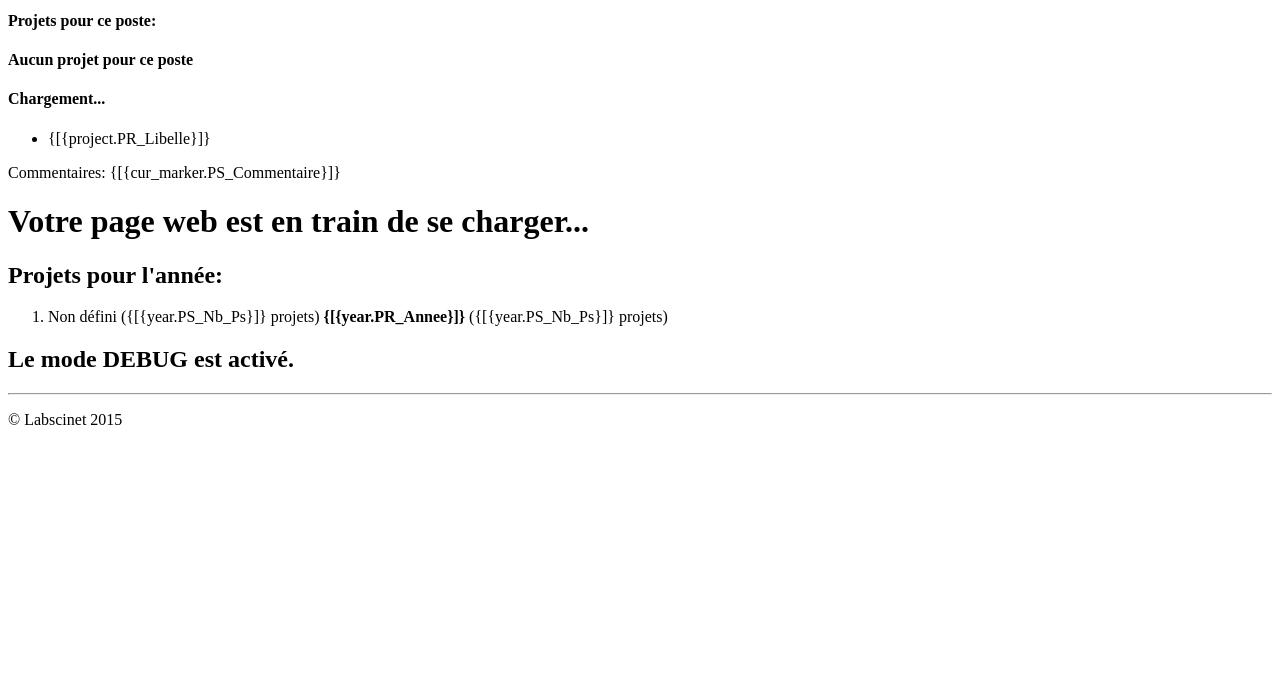
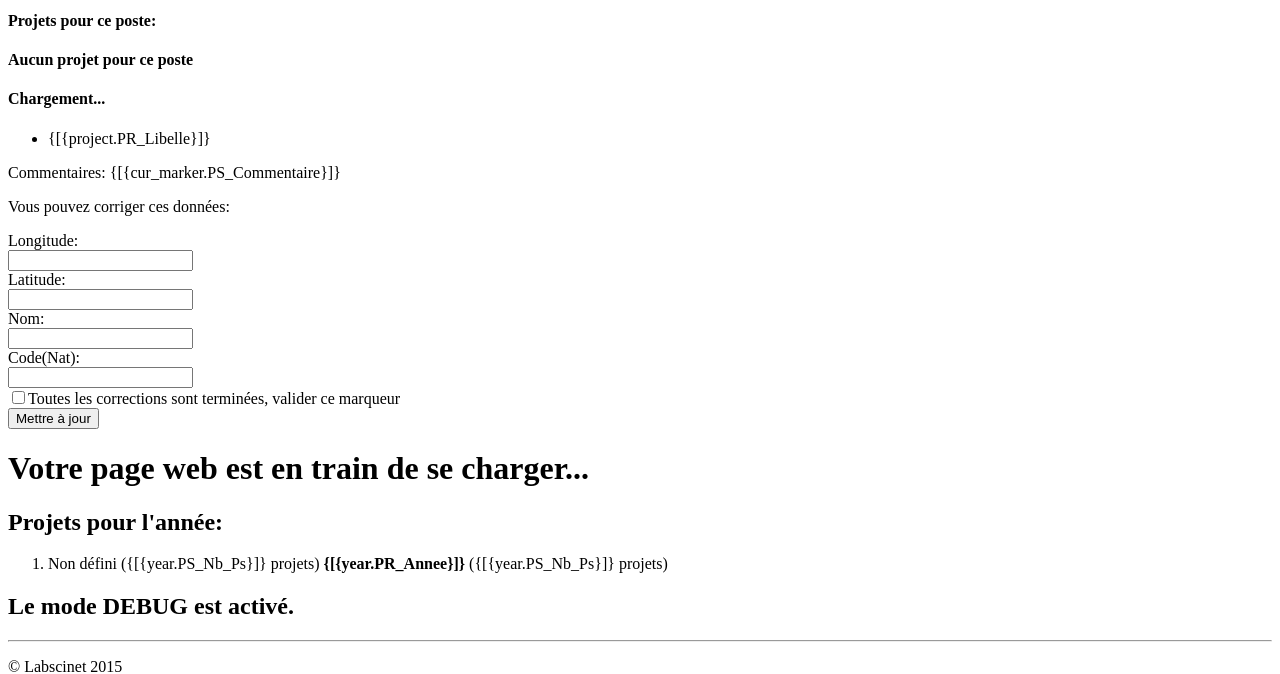
Before and after one commit to filipnovotny/psmap, a PHP site: template application/views/map.twig in a window 1280 px wide. Shown: the part 320-994 px from the top of the page. Before the commit the page ends 745 px from the top, so only its background shows below. Run offline with PHP 8.4, Linux system fonts and the light colour scheme; the template is opened without the code that fills it: most values are stand-ins (such as "Sample title", 1, 10 or a date in 2020); some libraries are stand-ins or nearby versions.

Commit message:
User is now able to change fields of low-confidence markers
The user can change the following fields if the confidence of the marker
is >0:
- PS_Nat
- PS_Nom
- latitude/longitude fields

```diff
--- a/application/config/rest.php
+++ b/application/config/rest.php
@@ -22,7 +22,7 @@ $config['force_https'] = FALSE;
 |	Default: xml
 |
 */
-$config['rest_default_format'] = 'xml';
+$config['rest_default_format'] = 'json';
 
 /*
 |--------------------------------------------------------------------------
--- a/application/views/map.twig
+++ b/application/views/map.twig
@@ -65,8 +65,56 @@
             <ul ng-if="cur_marker.projects.length" class="projects_list">
                 <li ng-repeat="project in cur_marker.projects track by project.idgpc_projets">{[{project.PR_Libelle}]}</li>
             </ul>
-            <div ng-if="debug">
+            <div ng-if="debug" class="debug-interface">
+                <div class="comments">
                 Commentaires: {[{cur_marker.PS_Commentaire}]}
+                </div>
+                <div class="edit-fields" ng-if="debug_is_editable(cur_marker)">
+                    <p class="debug_correct_fields">
+                    Vous pouvez corriger ces donn&eacute;es:
+                    </p>
+
+                    <form class="form-horizontal" role="form" ng-submit="debug_update_cur_marker()">
+                      <div class="form-group">
+                        <label class="control-label col-sm-2" for="longitude">Longitude:</label>
+                        <div class="col-sm-4">
+                          <input type="text" class="form-control" id="longitude" ng-model="cur_marker.coordinates[0]">
+                        </div>
+                      </div>
+                      <div class="form-group">
+                        <label class="control-label col-sm-2" for="latitude">Latitude:</label>
+                        <div class="col-sm-4">
+                          <input type="text" class="form-control" id="latitude" ng-model="cur_marker.coordinates[1]">
+                        </div>
+                      </div>
+                      <div class="form-group">
+                        <label class="control-label col-sm-2" for="psnom">Nom:</label>
+                        <div class="col-sm-4">
+                          <input type="text" class="form-control" id="psnom" ng-model="cur_marker.PS_Nom">
+                        </div>
+                      </div>
+                      <div class="form-group">
+                        <label class="control-label col-sm-2" for="psnat">Code(Nat):</label>
+                        <div class="col-sm-4">
+                          <input type="text" class="form-control" id="psnat" ng-model="cur_marker.PS_Nat">
+                        </div>
+                      </div>
+                      <div class="form-group">
+                        <div class="col-sm-offset-2 col-sm-8">
+                          <div class="checkbox">
+                            <label>
+                                <input type="checkbox" ng-model="cur_marker.mark_as_reliable">Toutes les corrections sont termin&eacute;es, valider ce marqueur
+                            </label>
+                          </div>
+                        </div>
+                      </div>
+                      <div class="form-group">
+                        <div class="col-sm-offset-2 col-sm-10">
+                          <button type="submit" class="btn btn-default">Mettre &agrave; jour</button>
+                        </div>
+                      </div>
+                    </form>
+                </div>
             </div>
         </div>
     </div>
@@ -84,6 +132,7 @@
 <script src="{{STATIC_URL}}dist/openlayers/ol.js"></script>
 <script src="{{STATIC_URL}}dist/ol3-popup/ol3-popup.js"></script>
 <script src="{{STATIC_URL}}dist/underscore.string/underscore.string.min.js"></script>
+<script src="{{STATIC_URL}}dist/jquery-browser/jquery-browser.min.js"></script>
 
 <script src="{{STATIC_URL}}dist/angular-openlayers-directive/angular-openlayers-directive.js"></script>
 
--- a/static/map.css
+++ b/static/map.css
@@ -33,6 +33,10 @@ body {
 
 .no_items{
 	color: #ff0000;
+}
+
+.debug_correct_fields{
+    color: #ff0000;
 }
 
 h2.debug_message{
```
Also changed, not shown: application/controllers/Ps.php (+8 -0 lines), application/models/Pss_model.php (+9 -1 lines), static/map.js (+31 -30 lines).
